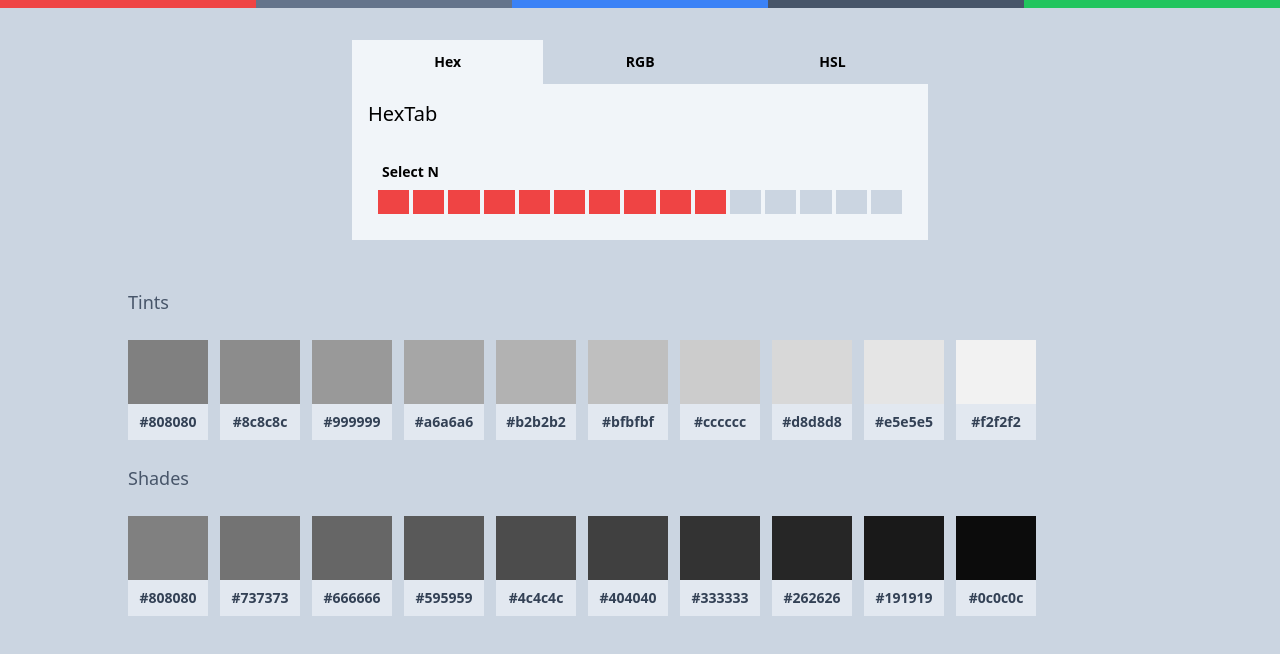
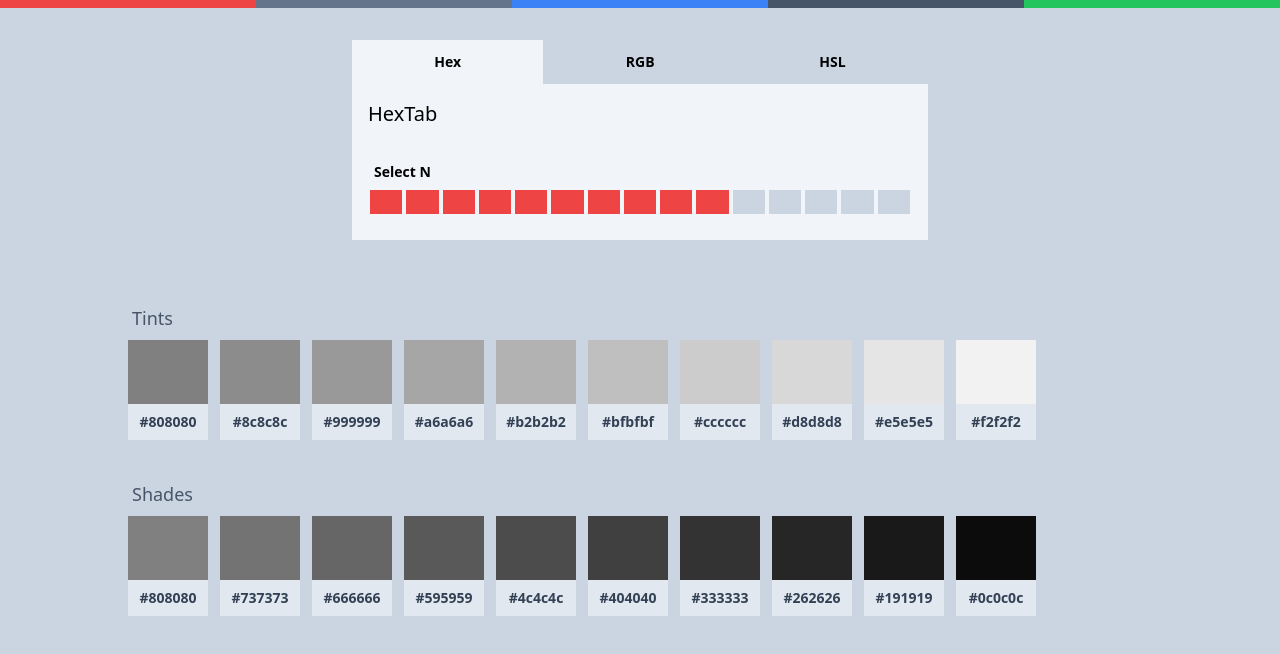
Before and after one commit to reactry/shades, a React (Create React App) app: page / in a window 1280 px wide. Shown: the top 654 px of the page. Built offline with nearby package versions, Linux system fonts and the light colour scheme.

Commit message:
Styling changes

```diff
--- a/src/MainComponent/Input/NSelector.js
+++ b/src/MainComponent/Input/NSelector.js
@@ -10,8 +10,8 @@ export default function NSelector ({
 		let innerClass = "cursor-pointer h-6 ";
 		innerClass += (i < n) ? "bg-red-500" : "bg-slate-300";
 		return (
-			<div className="grow">
-				<div key={i} className={innerClass} onClick={() => setN(i+1)}></div>
+			<div key={i} className="grow">
+				<div className={innerClass} onClick={() => setN(i+1)}></div>
 			</div>
 		);
 	});
@@ -30,7 +30,7 @@ export default function NSelector ({
 	}
 
 	return (
-		<div className="NSelector py-4 px-6 border-2 border-transparent outline-none focus:border-blue-400" tabIndex="0" onKeyDown={handleKeyDown}>
+		<div className="NSelector py-4 px-4 border-2 border-transparent outline-none focus:border-blue-400" tabIndex="0" onKeyDown={handleKeyDown}>
 			<h4 className="px-1 font-bold text-sm">Select N</h4>
 			<div className="flex py-2 space-x-1">
 				{items}
--- a/src/MainComponent/Output/List.js
+++ b/src/MainComponent/Output/List.js
@@ -12,7 +12,7 @@ export default function List ({
 	});
 
 	return (
-		<div className="List py-4">
+		<div className="List">
 			<div className="flex flex-wrap">
 				{colorItems}
 			</div>
--- a/src/MainComponent/Output/Shades.js
+++ b/src/MainComponent/Output/Shades.js
@@ -15,8 +15,8 @@ export default function Shades ({
 	});
 
 	return (
-		<div className="Shades">
-			<h1 className="text-slate-600 text-lg">Shades</h1>
+		<div className="Shades py-4">
+			<h1 className="text-slate-600 text-lg px-1">Shades</h1>
 			<List colors={colors} />
 		</div>
 	);
--- a/src/MainComponent/Output/Tints.js
+++ b/src/MainComponent/Output/Tints.js
@@ -15,8 +15,8 @@ export default function Tints ({
 	});
 
 	return (
-		<div className="Tints">
-			<h1 className="text-slate-600 text-lg">Tints</h1>
+		<div className="Tints py-4">
+			<h1 className="text-slate-600 text-lg px-1">Tints</h1>
 			<List colors={colors} />
 		</div>
 	);
```
